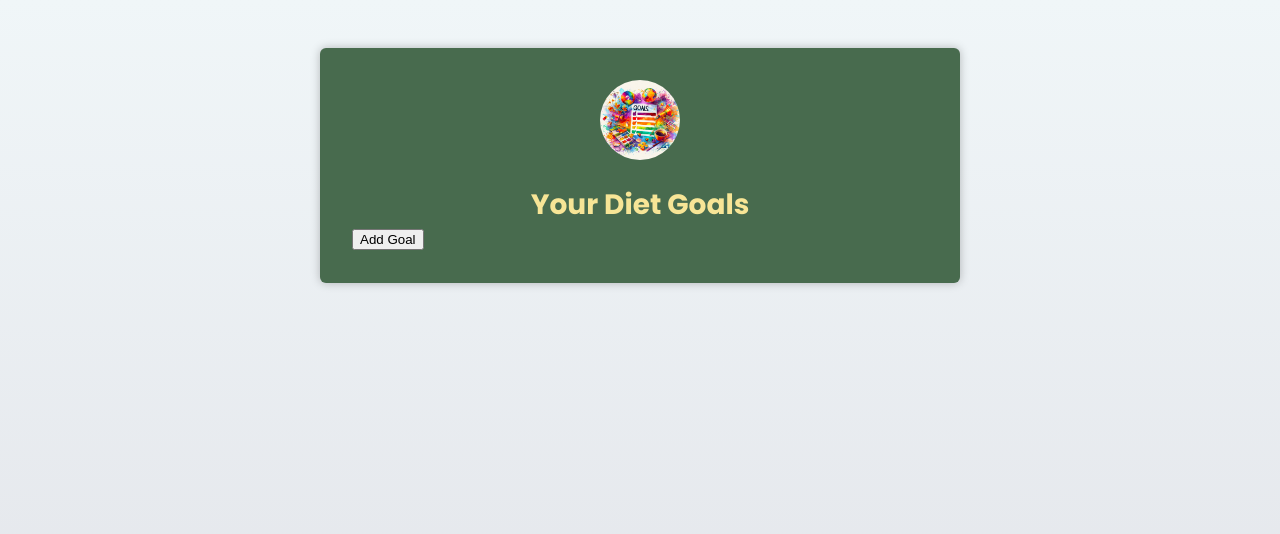
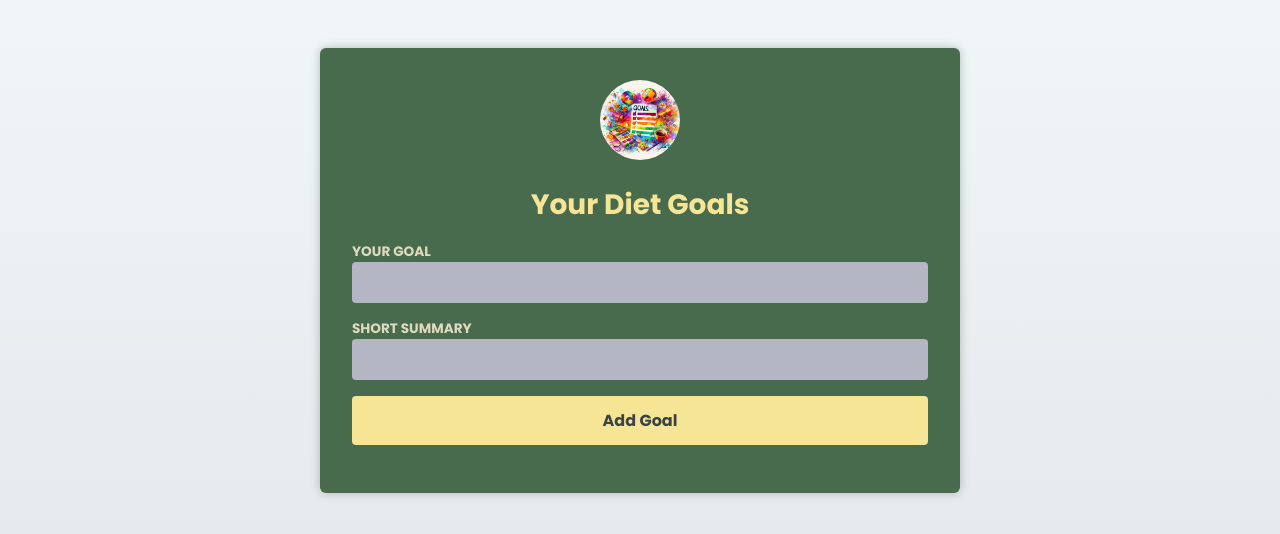
Before and after one commit to VanessaTsang888/your-diet-goals-web-app, a React (Vite) app: page / in a window 1280 px wide. Shown: the top 534 px of the page. Built offline with nearby package versions, Linux system fonts and the light colour scheme; the HTML template or start-up script is replaced by a standard one.

Commit message:
feat: developed new component with form to take in user inputs

```diff
--- a/src/App.tsx
+++ b/src/App.tsx
@@ -2,6 +2,7 @@ import { useState } from 'react';
 import DietGoalList from './components/DietGoalList.tsx';
 import Header from './components/Header.tsx';
 import goalsImg from './assets/goals.jpg';
+import NewGoal from './components/NewGoal.tsx';
 
 // Define our type for `DietGoal`
 export type DietGoal = {
@@ -42,7 +43,7 @@ export default function App() {
       <Header image={{ src: goalsImg, alt: 'A list of goals' }}>
         <h1>Your Diet Goals</h1>
       </Header>
-      <button onClick={handleAddGoal}>Add Goal</button>
+      <NewGoal />
       <DietGoalList goals={goals} onDeleteGoal={handleDeleteGoal} />
     </main>
   );
--- a/src/components/DietGoal.tsx
+++ b/src/components/DietGoal.tsx
@@ -27,7 +27,7 @@ export default function DietGoal({
         <h2>{title}</h2>
         {children}
       </div>
-      {/* Inside of this anonymus func, manually invoke the onDelete() func that has id parman passed into it. */}
+      {/* Handle clicks on that delete button. Inside of this anonymus func, manually invoke the onDelete() func that has id parameter passed into it. */}
       <button onClick={() => onDelete(id)}>Delete</button>
     </article>
   );
--- /dev/null
+++ b/src/components/NewGoal.tsx
@@ -0,0 +1,29 @@
+import { type FormEvent } from 'react';
+// This functional form component should return a form (built-in form element).
+// Basic form with two input elements. Each input is connected by a label element.
+// Logic to handle the form submission: nested func `handleDubmit()`.
+// Connect this nested func to `onSubmit` prop in form element as we want to use it as a value for this prop.
+// Set `FormEvent` type on the event object param that is provided by React for type safety.
+
+export default function NewGoal() {
+  function handleSubmit(event: FormEvent) {
+    event.preventDefault();
+  }
+  return (
+    <form onSubmit={handleSubmit}>
+      <p>
+        <label htmlFor='goal'>Your Goal</label>
+        <input id='goal' type='text' />
+      </p>
+      <p>
+        <label htmlFor='summary'>Short Summary</label>
+        <input id='summary' type='text' />
+      </p>
+      {/* btn will by default submit form and trigger the submit event of form.
+      We can handle that by adding the `onSubmit` prop to form opening tag above. */}
+      <p>
+        <button>Add Goal</button>
+      </p>
+    </form>
+  );
+}
```
